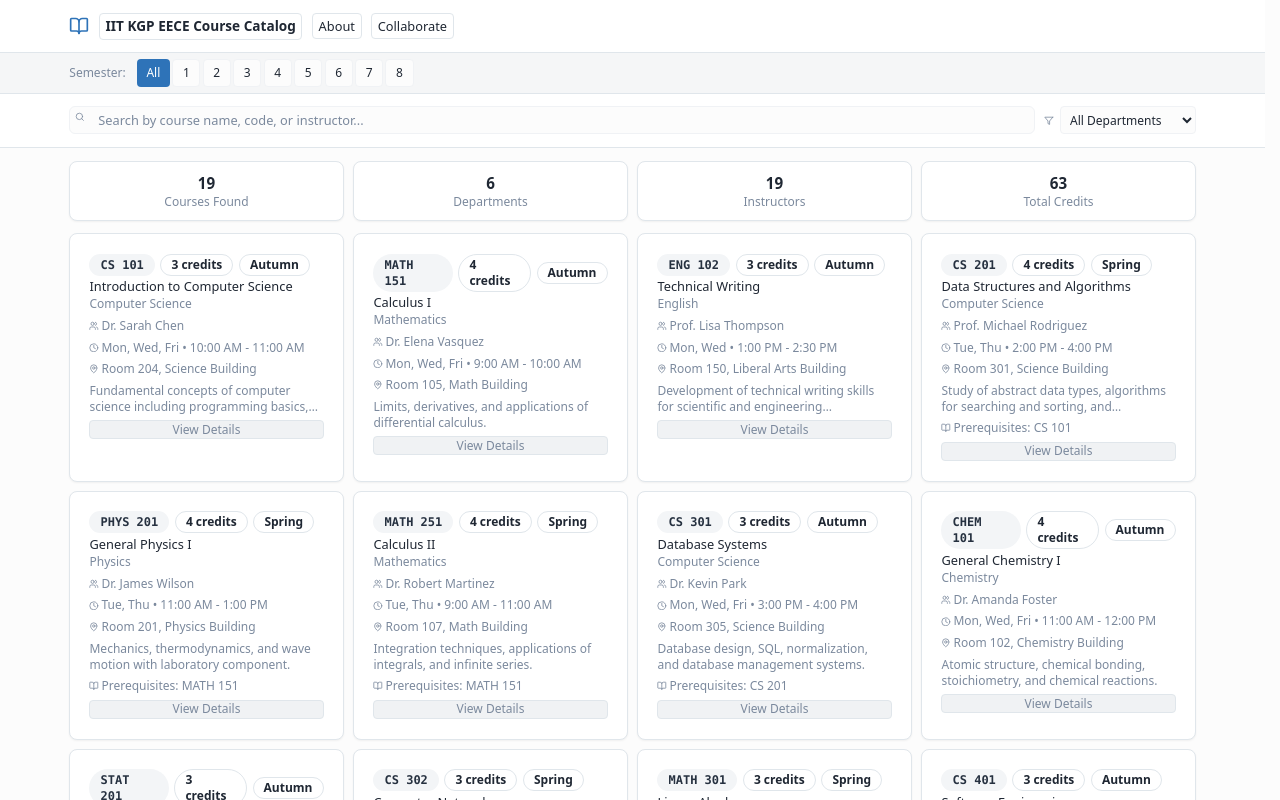
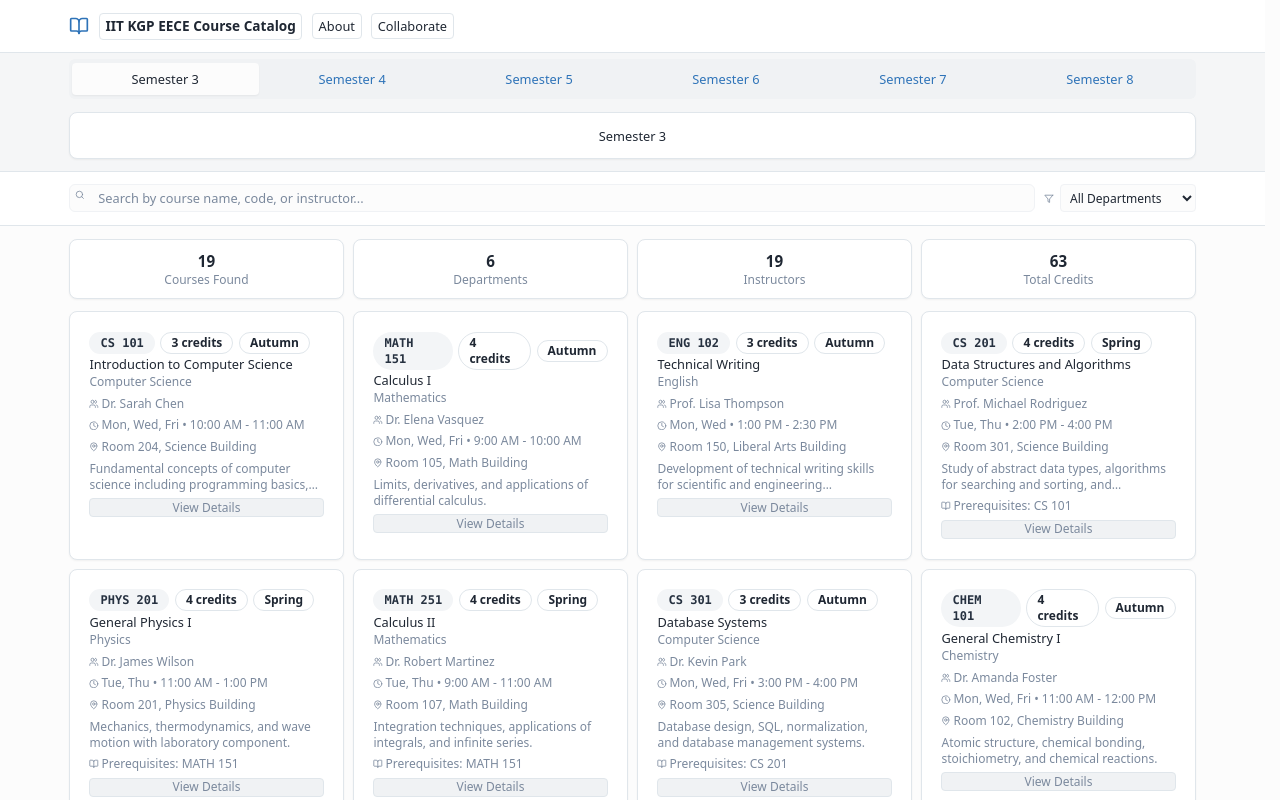
Before and after one commit to aaryans-tech-conclave/course-condensed-campus, a React (Vite) app: page / in a window 1280 px wide. Shown: the top 800 px of the page. Built offline with nearby package versions, Linux system fonts and the light colour scheme.

Commit message:
semester tabs

```diff
--- a/src/pages/CourseDetails.tsx
+++ b/src/pages/CourseDetails.tsx
@@ -37,9 +37,6 @@ export default function CourseDetails() {
                 </Badge>
                 <Badge variant="outline" className="text-xs">
                   {course.credits} credits
-                </Badge>
-                <Badge variant="outline" className="text-xs">
-                  Semester {course.semester} - {course.season}
                 </Badge>
               </div>
               <h1 className="text-xl font-semibold mb-1">{course.name}</h1>
@@ -136,7 +133,7 @@ export default function CourseDetails() {
                   <span className="font-medium">Credits:</span> {course.credits}
                 </div>
                 <div className="text-sm">
-                  <span className="font-medium">Semester:</span> {course.semester} - {course.season}
+                  <span className="font-medium">Season:</span> {course.season}
                 </div>
                 <div className="text-sm">
                   <span className="font-medium">Department:</span> {course.department}
--- a/src/pages/Index.tsx
+++ b/src/pages/Index.tsx
@@ -7,19 +7,19 @@ import { Button } from "@/components/ui/button";
 import { Card, CardContent, CardHeader, CardTitle } from "@/components/ui/card";
 import { Badge } from "@/components/ui/badge";
 import { Search, BookOpen, Users, Filter } from "lucide-react";
+import { Tabs, TabsContent, TabsList, TabsTrigger } from "@/components/ui/tabs";
 
 const Index = () => {
   const navigate = useNavigate();
   const [searchQuery, setSearchQuery] = useState("");
   const [selectedDepartment, setSelectedDepartment] = useState("");
-  const [selectedSemester, setSelectedSemester] = useState<number | null>(null);
 
   const departments = useMemo(() => {
     const depts = Array.from(new Set(courses.map(course => course.department)));
     return depts.sort();
   }, []);
 
-  // Filter only by search and department (NOT by semester)
+  // Filter only by search and department
   const filteredCourses = useMemo(() => {
     return courses.filter(course => {
       const matchesSearch = searchQuery === "" ||
@@ -40,33 +40,31 @@ const Index = () => {
 
   return (
     <div>
-      {/* Semester Tabs - Visual only, no filtering */}
+      {/* Semester Tabs */}
       <div className="border-b bg-muted/50">
         <div className="max-w-6xl mx-auto px-4 py-2">
-          <div className="flex items-center gap-2">
-            <span className="text-xs font-medium text-muted-foreground mr-2">Semester:</span>
-            <div className="flex flex-wrap gap-1">
-              <Button
-                variant={selectedSemester === null ? "default" : "outline"}
-                size="sm"
-                onClick={() => setSelectedSemester(null)}
-                className="h-7 px-3 text-xs"
-              >
-                All
-              </Button>
-              {[1, 2, 3, 4, 5, 6, 7, 8].map(sem => (
-                <Button
-                  key={sem}
-                  variant={selectedSemester === sem ? "default" : "outline"}
-                  size="sm"
-                  onClick={() => setSelectedSemester(sem)}
-                  className="h-7 px-3 text-xs"
-                >
-                  {sem}
-                </Button>
+          <Tabs defaultValue="3" className="w-full">
+            <TabsList className="grid grid-cols-6 w-full">
+              {[3, 4, 5, 6, 7, 8].map(sem => (
+                <TabsTrigger key={sem} value={sem.toString()} className="text-primary">
+                  Semester {sem}
+                </TabsTrigger>
+              ))}
+            </TabsList>
+
+            {/* Tab Content Area */}
+            <div className="mt-4 mb-2">
+              {[3, 4, 5, 6, 7, 8].map(sem => (
+                <TabsContent key={sem} value={sem.toString()} className="mt-0">
+                  <Card>
+                    <CardContent className="p-4">
+                      <p className="text-sm text-center">Semester {sem}</p>
+                    </CardContent>
+                  </Card>
+                </TabsContent>
               ))}
             </div>
-          </div>
+          </Tabs>
         </div>
       </div>
 
```
